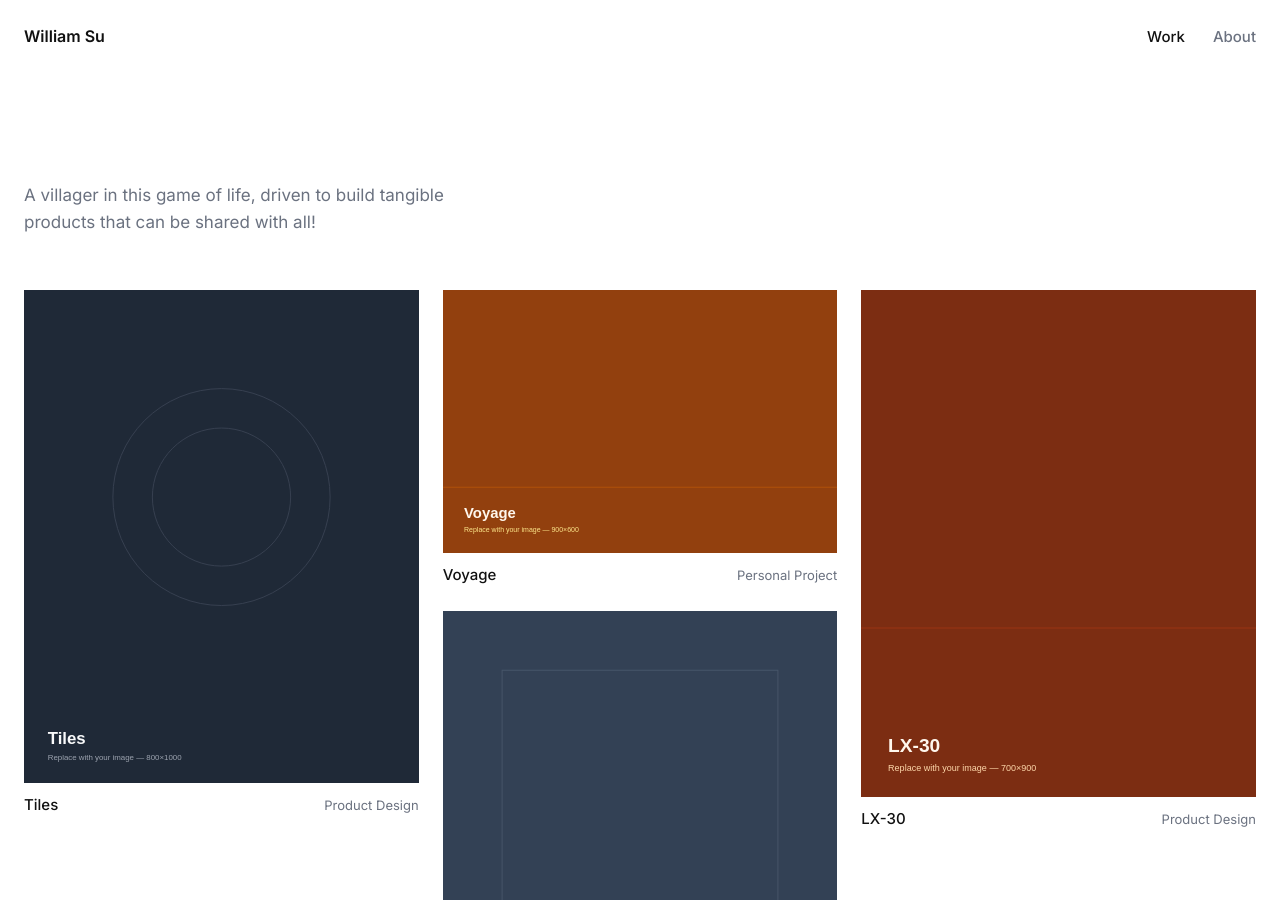
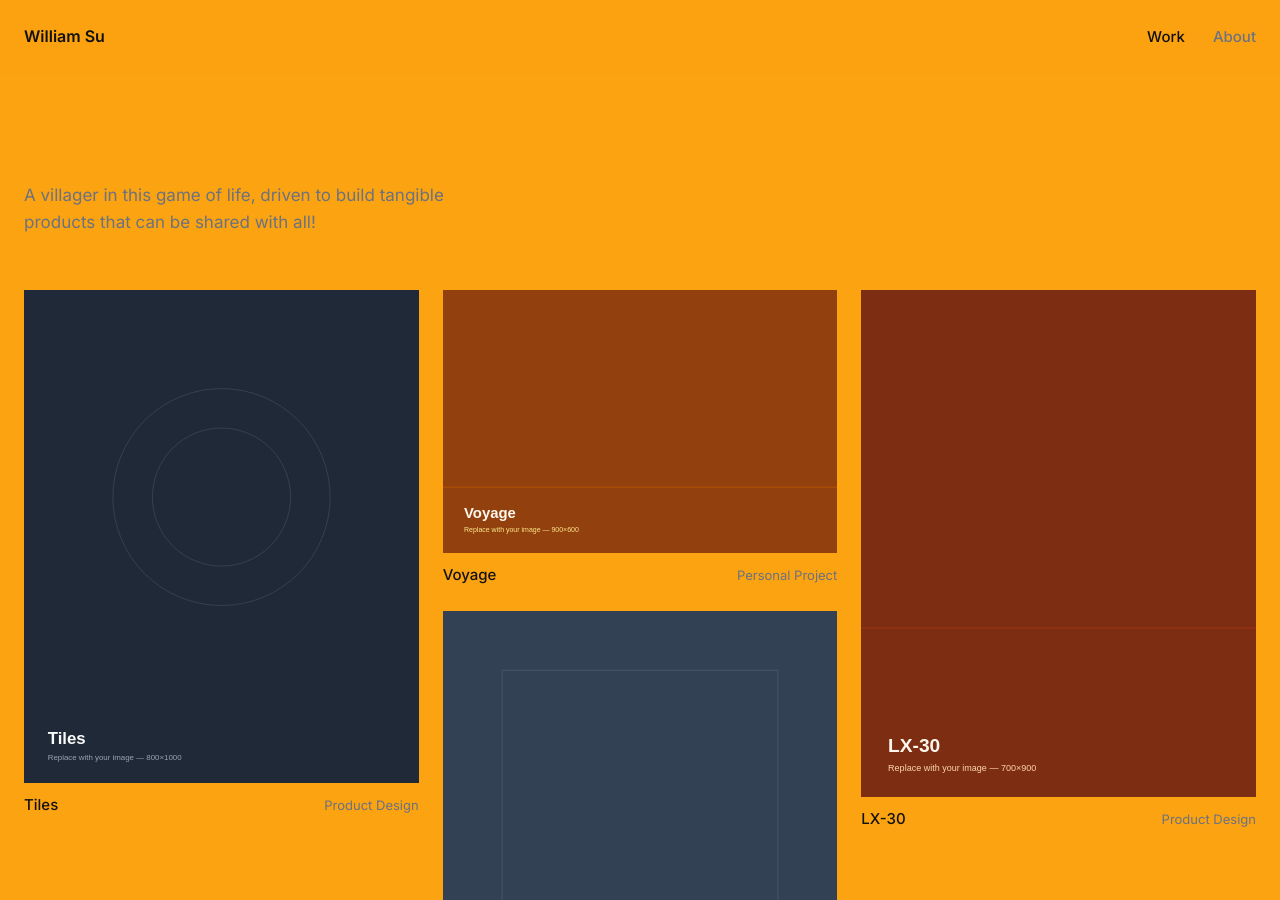
Before and after one commit to OperationPantsu/PersonalSite, a Jekyll site: the page built from index.html, in a window 1280 px wide and 900 px high. Built offline with Jekyll 4.4.1, drawn with Linux system fonts in a browser that asks for light colours.

Commit message:
Change site background color to #FCA311
Co-Authored-By: Claude Sonnet 5 <noreply@anthropic.com>

```diff
--- a/_sass/theme.scss
+++ b/_sass/theme.scss
@@ -1,7 +1,7 @@
 // ------------------------------------------------------------------
 // THEME — variables. Change colors, fonts and spacing here.
 // ------------------------------------------------------------------
-$color-bg: #ffffff;
+$color-bg: #fca311;
 $color-text: #111111;
 $color-text-muted: #6b7280;
 $color-border: #e5e7eb;
@@ -60,7 +60,7 @@ h1, h2, h3 { font-weight: 600; margin: 0; }
   max-width: $max-width;
   margin: 0 auto;
   padding: 24px $gutter;
-  background: rgba(255, 255, 255, 0.85);
+  background: rgba($color-bg, 0.85);
   backdrop-filter: blur(6px);
 }
 
```
